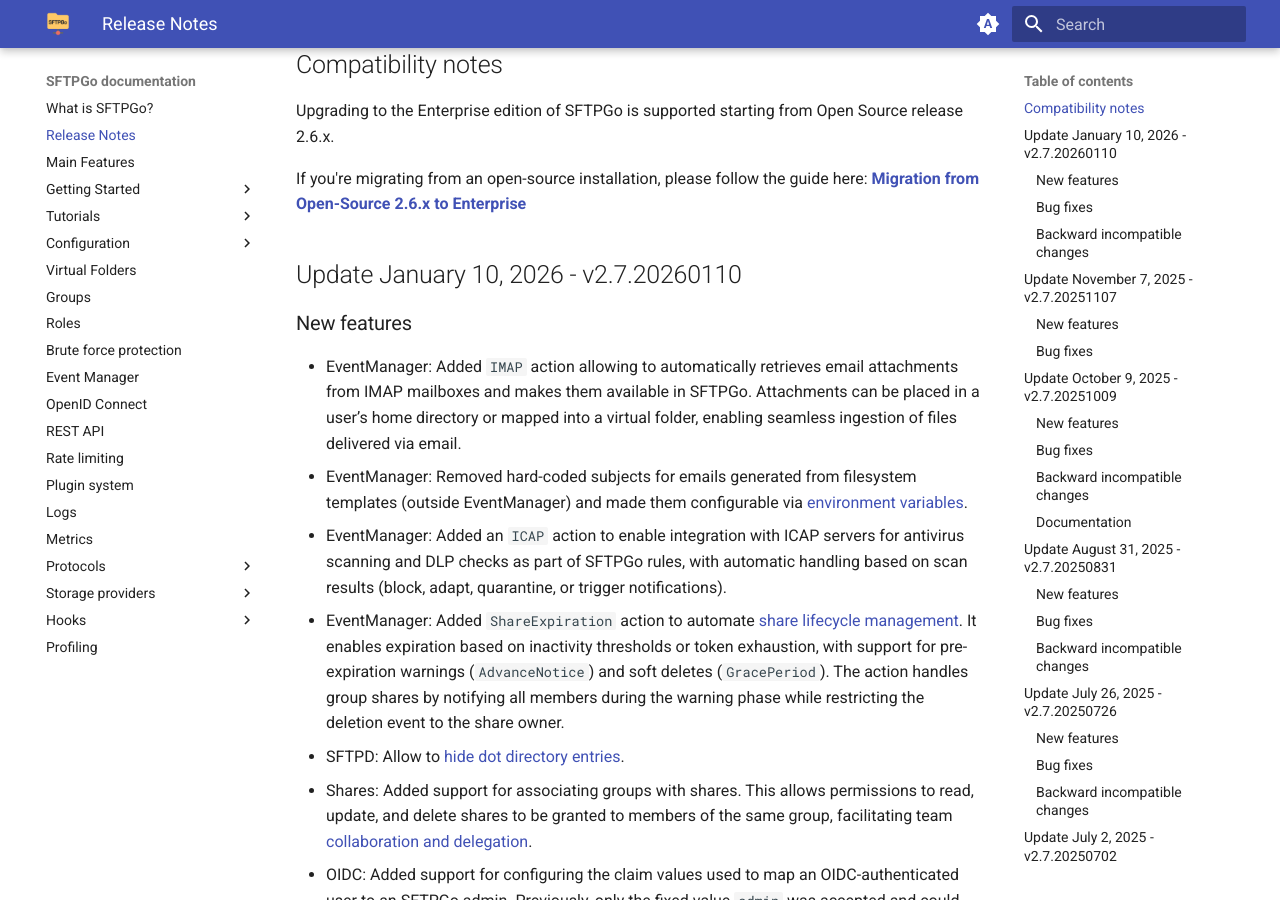
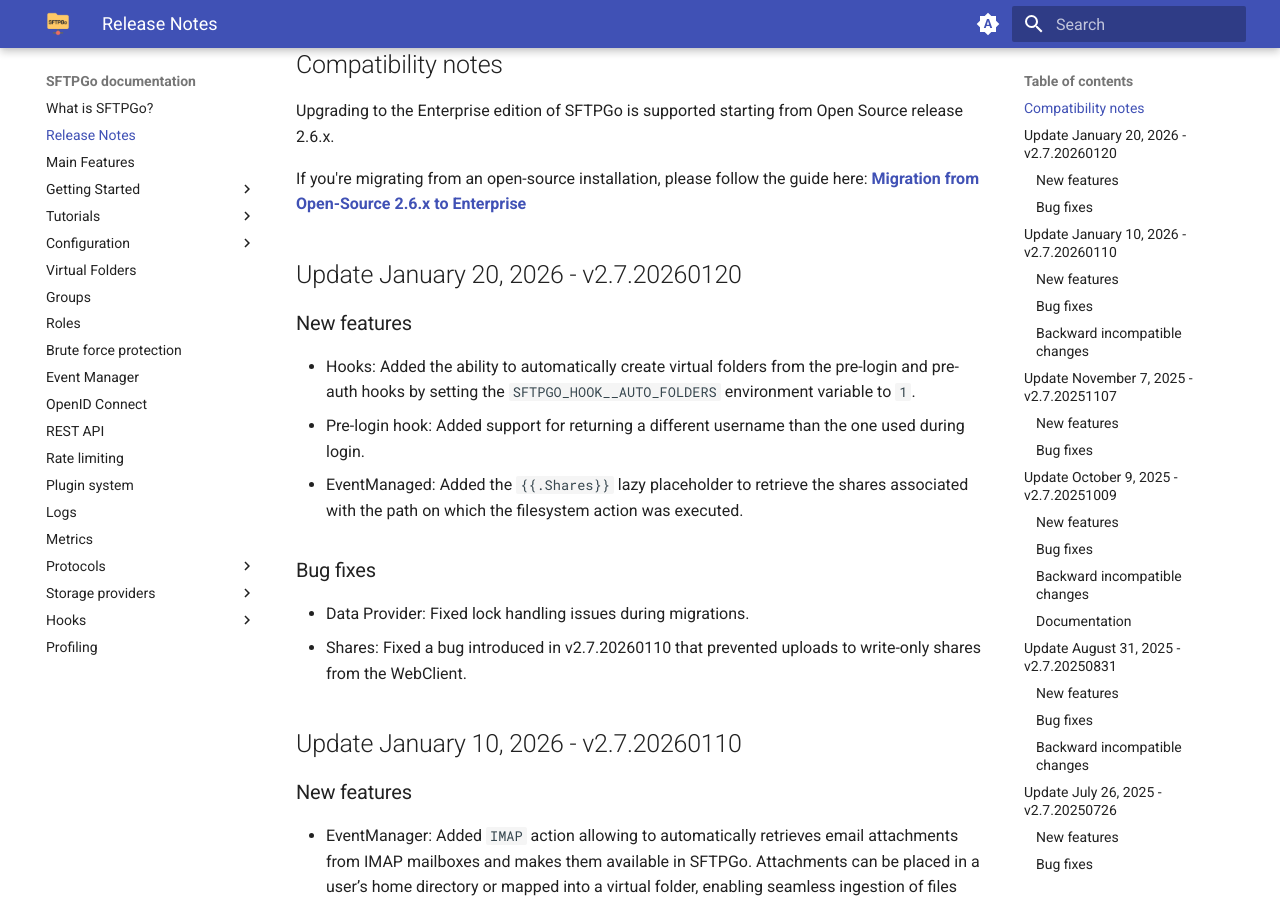
Before and after one commit to sftpgo/docs, an MkDocs documentation site: the page built from docs/changelog.md, in a window 1280 px wide and 900 px high, scrolled down 249 px. Built offline with MkDocs 1.6.1 and Material for MkDocs 9.7.7, drawn with Linux system fonts in a browser that asks for light colours; the version menu is left out.

Commit message:
update for v2.7.20260120

```diff
--- a/docs/changelog.md
+++ b/docs/changelog.md
@@ -8,6 +8,19 @@ We encourage you to check back regularly to stay up to date with the latest chan
 Upgrading to the Enterprise edition of SFTPGo is supported starting from Open Source release 2.6.x.
 
 If you're migrating from an open-source installation, please follow the guide here: [**Migration from Open-Source 2.6.x to Enterprise**](tutorials/migrating.md)
+
+## Update January 20, 2026 - v2.7.20260120
+
+### New features
+
+- Hooks: Added the ability to automatically create virtual folders from the pre-login and pre-auth hooks by setting the `SFTPGO_HOOK__AUTO_FOLDERS` environment variable to `1`.
+- Pre-login hook: Added support for returning a different username than the one used during login.
+- EventManaged: Added the `{{.Shares}}` lazy placeholder to retrieve the shares associated with the path on which the filesystem action was executed.
+
+### Bug fixes
+
+- Data Provider: Fixed lock handling issues during migrations.
+- Shares: Fixed a bug introduced in v2.7.20260110 that prevented uploads to write-only shares from the WebClient.
 
 ## Update January 10, 2026 - v2.7.20260110
 
```
Also changed, not shown: docs/docker.md (+4 -4 lines), docs/env-vars.md (+1 -0 lines), docs/eventmanager.md (+1 -0 lines).
